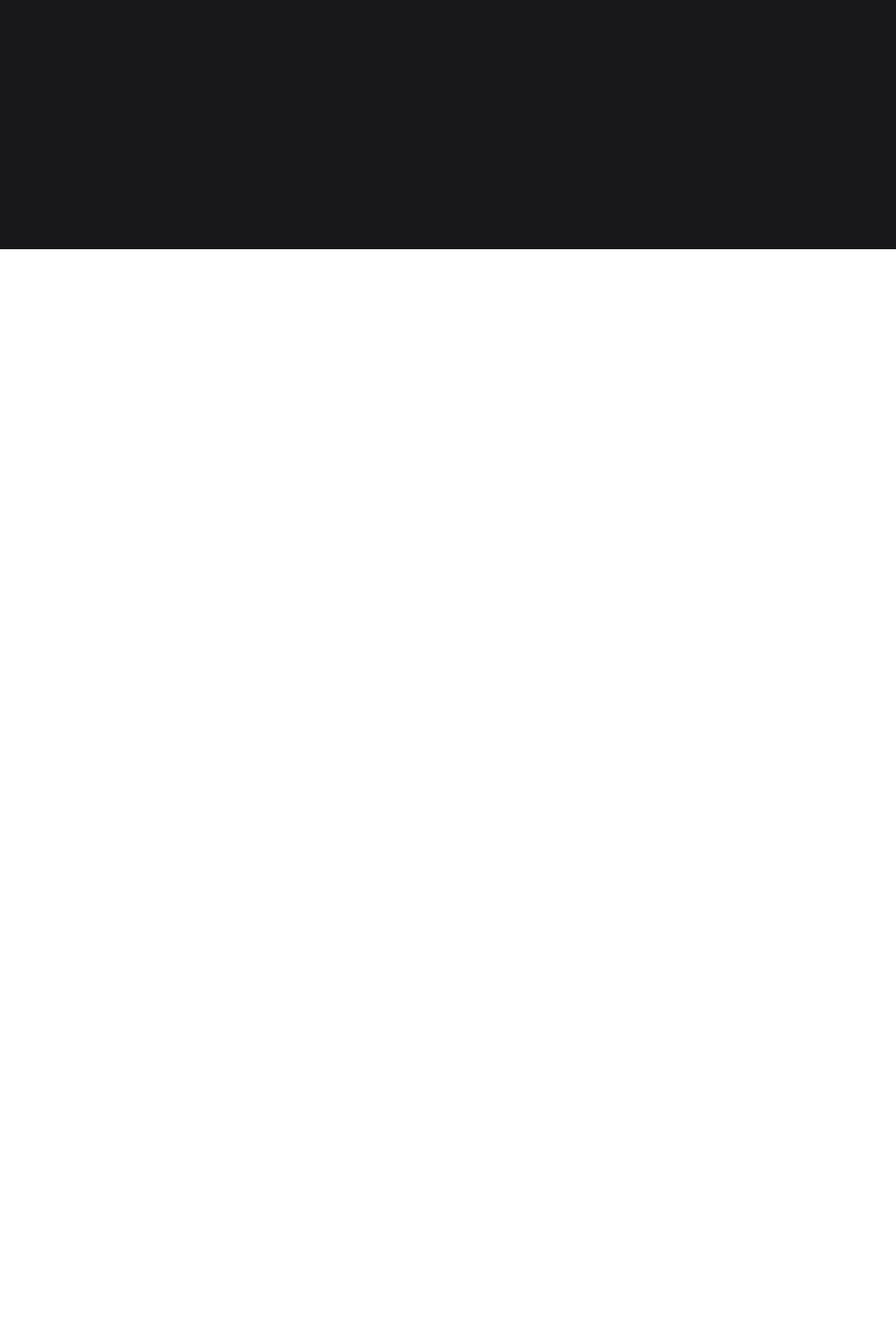
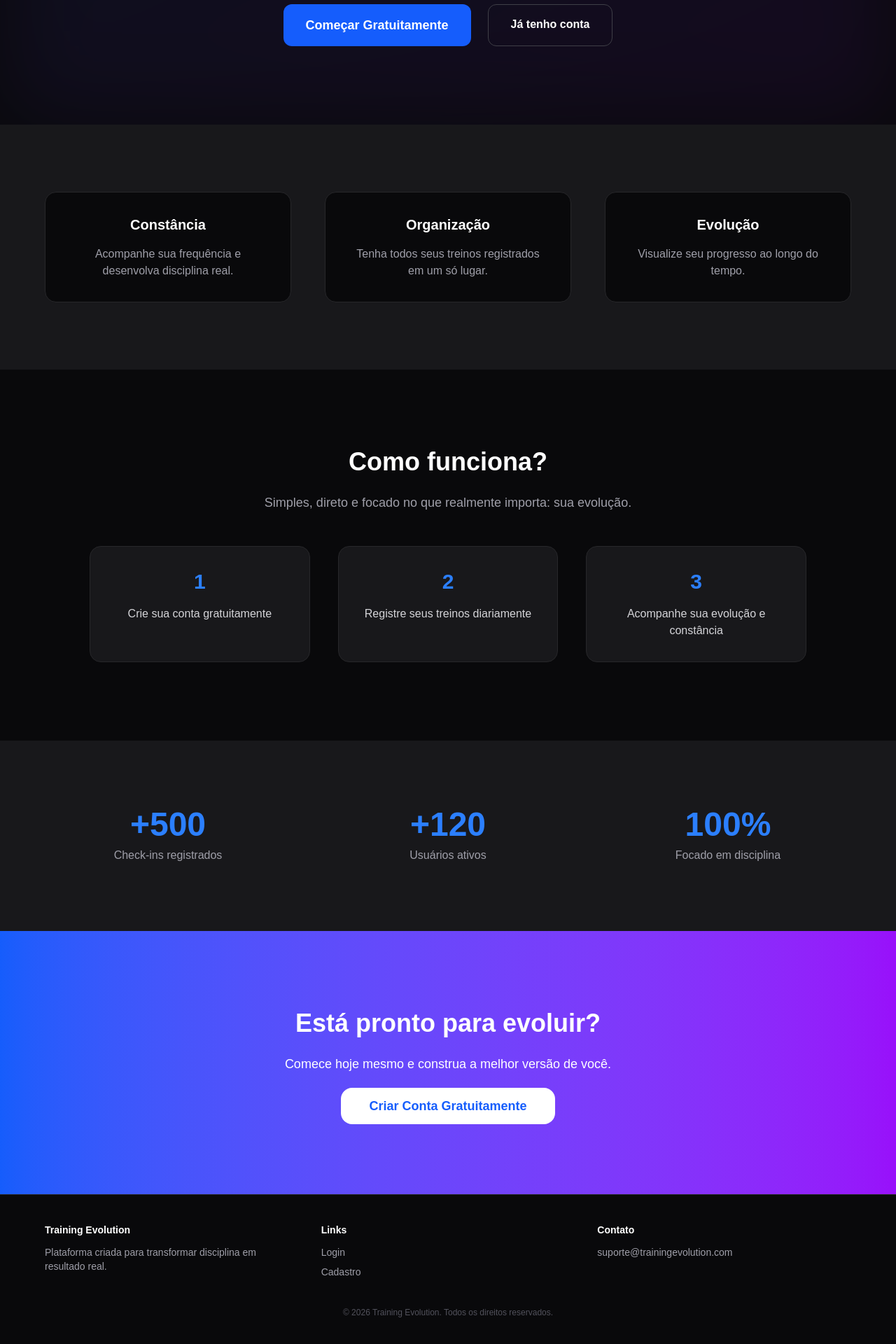
Before and after one commit to MarcosBizzarri/training-evolution, a Next.js app: page / in a window 1280 px wide. Shown: the part 444-2364 px from the top of the page at 70% size. Before the commit the page ends 800 px from the top, so only its background shows below. Built offline with nearby package versions, Linux system fonts and the light colour scheme.

Commit message:
Landing page add

```diff
--- /dev/null
+++ b/app/app/page.tsx
@@ -0,0 +1,42 @@
+"use client";
+
+import Link from "next/link";
+import Navbar from "../components/Navbar";
+
+export default function Home() {
+  return (
+    <>
+      {/* Navbar fixa no topo */}
+      <Navbar />
+
+      <main className="flex flex-col items-center justify-start min-h-screen p-4 pt-28 bg-zinc-900 space-y-6">
+        <h1 className="text-3xl sm:text-4xl font-bold text-white text-center">
+          Treinos Diários
+        </h1>
+
+        <div className="w-full max-w-md flex flex-col space-y-4">
+          <Link
+            href="/checkin"
+            className="block bg-green-600 hover:bg-green-700 text-white py-4 px-6 rounded-xl text-center font-semibold transition"
+          >
+            Novo Treino
+          </Link>
+
+          <Link
+            href="/progresso"
+            className="block bg-blue-600 hover:bg-blue-700 text-white py-4 px-6 rounded-xl text-center font-semibold transition"
+          >
+            Peso & Progresso
+          </Link>
+
+          <Link
+            href="/fotos"
+            className="block bg-purple-600 hover:bg-purple-700 text-white py-4 px-6 rounded-xl text-center font-semibold transition"
+          >
+            Fotos Antes / Depois
+          </Link>
+        </div>
+      </main>
+    </>
+  );
+}
--- a/app/page.tsx
+++ b/app/page.tsx
@@ -1,42 +1,200 @@
 "use client";
 
 import Link from "next/link";
-import Navbar from "./components/Navbar";
 
-export default function Home() {
+export default function HomePage() {
   return (
-    <>
-      {/* Navbar fixa no topo */}
-      <Navbar />
+    <div className="min-h-screen bg-zinc-950 text-white flex flex-col">
 
-      <main className="flex flex-col items-center justify-start min-h-screen p-4 pt-28 bg-zinc-900 space-y-6">
-        <h1 className="text-3xl sm:text-4xl font-bold text-white text-center">
-          Treinos Diários
+      {/* ---------------- NAVBAR ---------------- */}
+      <header className="fixed top-0 w-full bg-zinc-950/80 backdrop-blur border-b border-zinc-800 z-50">
+        <div className="max-w-6xl mx-auto px-6 py-4 flex justify-between items-center">
+          <h1 className="font-bold text-xl tracking-wide">
+            Training Evolution
           </h1>
 
-        <div className="w-full max-w-md flex flex-col space-y-4">
+        </div>
+      </header>
+
+      {/* ---------------- HERO ---------------- */}
+      <section className="pt-40 pb-28 px-6 text-center relative overflow-hidden">
+        <div className="absolute inset-0 bg-gradient-to-br from-blue-600/20 to-purple-600/20 blur-3xl opacity-40" />
+
+        <div className="relative max-w-4xl mx-auto">
+          <span className="bg-blue-600/20 text-blue-400 px-4 py-1 rounded-full text-sm">
+            Plataforma de Evolução Fitness
+          </span>
+
+          <h2 className="text-5xl sm:text-6xl font-extrabold mt-6 leading-tight">
+            Transforme disciplina <br /> em evolução real.
+          </h2>
+
+          <p className="text-zinc-400 mt-6 text-lg">
+            Registre seus treinos, acompanhe sua constância e construa
+            um histórico verdadeiro da sua jornada fitness.
+          </p>
+
+          <div className="flex justify-center gap-6 mt-10">
             <Link
-            href="/checkin"
-            className="block bg-green-600 hover:bg-green-700 text-white py-4 px-6 rounded-xl text-center font-semibold transition"
+              href="/cadastro"
+              className="bg-blue-600 hover:bg-blue-700 px-8 py-4 rounded-xl font-bold text-lg transition"
             >
-            Novo Treino
+              Começar Gratuitamente
             </Link>
 
             <Link
-            href="/progresso"
-            className="block bg-blue-600 hover:bg-blue-700 text-white py-4 px-6 rounded-xl text-center font-semibold transition"
+              href="/login"
+              className="border border-zinc-700 hover:border-white px-8 py-4 rounded-xl font-semibold transition"
             >
-            Peso & Progresso
+              Já tenho conta
             </Link>
+          </div>
+        </div>
+      </section>
+
+      {/* ---------------- BENEFÍCIOS ---------------- */}
+      <section className="py-24 px-6 bg-zinc-900">
+        <div className="max-w-6xl mx-auto grid md:grid-cols-3 gap-12 text-center">
+
+          {[
+            {
+              title: "Constância",
+              desc: "Acompanhe sua frequência e desenvolva disciplina real.",
+            },
+            {
+              title: "Organização",
+              desc: "Tenha todos seus treinos registrados em um só lugar.",
+            },
+            {
+              title: "Evolução",
+              desc: "Visualize seu progresso ao longo do tempo.",
+            },
+          ].map((item) => (
+            <div
+              key={item.title}
+              className="bg-zinc-950 border border-zinc-800 p-8 rounded-2xl hover:border-blue-600 transition"
+            >
+              <h3 className="text-xl font-bold mb-4">{item.title}</h3>
+              <p className="text-zinc-400">{item.desc}</p>
+            </div>
+          ))}
+        </div>
+      </section>
+
+      {/* ---------------- COMO FUNCIONA ---------------- */}
+      <section className="py-28 px-6">
+        <div className="max-w-5xl mx-auto text-center">
+          <h2 className="text-4xl font-bold mb-6">
+            Como funciona?
+          </h2>
+
+          <p className="text-zinc-400 text-lg mb-12">
+            Simples, direto e focado no que realmente importa: sua evolução.
+          </p>
+
+          <div className="grid md:grid-cols-3 gap-10">
+            {[
+              "Crie sua conta gratuitamente",
+              "Registre seus treinos diariamente",
+              "Acompanhe sua evolução e constância",
+            ].map((step, index) => (
+              <div
+                key={step}
+                className="bg-zinc-900 p-8 rounded-2xl border border-zinc-800"
+              >
+                <span className="text-blue-500 text-3xl font-bold">
+                  {index + 1}
+                </span>
+                <p className="mt-4 text-zinc-300">{step}</p>
+              </div>
+            ))}
+          </div>
+        </div>
+      </section>
+
+      {/* ---------------- NÚMEROS ---------------- */}
+      <section className="py-24 px-6 bg-zinc-900">
+        <div className="max-w-6xl mx-auto grid sm:grid-cols-3 gap-12 text-center">
+          <div>
+            <p className="text-5xl font-extrabold text-blue-500">+500</p>
+            <p className="text-zinc-400 mt-2">
+              Check-ins registrados
+            </p>
+          </div>
+
+          <div>
+            <p className="text-5xl font-extrabold text-blue-500">+120</p>
+            <p className="text-zinc-400 mt-2">
+              Usuários ativos
+            </p>
+          </div>
+
+          <div>
+            <p className="text-5xl font-extrabold text-blue-500">100%</p>
+            <p className="text-zinc-400 mt-2">
+              Focado em disciplina
+            </p>
+          </div>
+        </div>
+      </section>
+
+      {/* ---------------- CTA FINAL ---------------- */}
+      <section className="py-28 px-6 text-center bg-gradient-to-r from-blue-600 to-purple-600">
+        <h2 className="text-4xl font-extrabold mb-6">
+          Está pronto para evoluir?
+        </h2>
+
+        <p className="mb-8 text-lg">
+          Comece hoje mesmo e construa a melhor versão de você.
+        </p>
 
         <Link
-            href="/fotos"
-            className="block bg-purple-600 hover:bg-purple-700 text-white py-4 px-6 rounded-xl text-center font-semibold transition"
+          href="/cadastro"
+          className="bg-white text-blue-600 px-10 py-4 rounded-2xl font-bold text-lg hover:scale-105 transition"
         >
-            Fotos Antes / Depois
+          Criar Conta Gratuitamente
         </Link>
+      </section>
+
+      {/* ---------------- FOOTER ---------------- */}
+      <footer className="bg-zinc-950 border-t border-zinc-800 py-10 px-6">
+        <div className="max-w-6xl mx-auto grid md:grid-cols-3 gap-8 text-sm text-zinc-400">
+
+          <div>
+            <h4 className="font-bold text-white mb-3">
+              Training Evolution
+            </h4>
+            <p>
+              Plataforma criada para transformar disciplina em resultado real.
+            </p>
           </div>
-      </main>
-    </>
+
+          <div>
+            <h4 className="font-bold text-white mb-3">Links</h4>
+            <ul className="space-y-2">
+              <li>
+                <Link href="/login" className="hover:text-white">
+                  Login
+                </Link>
+              </li>
+              <li>
+                <Link href="/cadastro" className="hover:text-white">
+                  Cadastro
+                </Link>
+              </li>
+            </ul>
+          </div>
+
+          <div>
+            <h4 className="font-bold text-white mb-3">Contato</h4>
+            <p>suporte@trainingevolution.com</p>
+          </div>
+        </div>
+
+        <div className="text-center text-zinc-600 mt-10 text-xs">
+          © {new Date().getFullYear()} Training Evolution. Todos os direitos reservados.
+        </div>
+      </footer>
+    </div>
   );
 }
```
Lines whose indentation alone changed are shown as unchanged.
